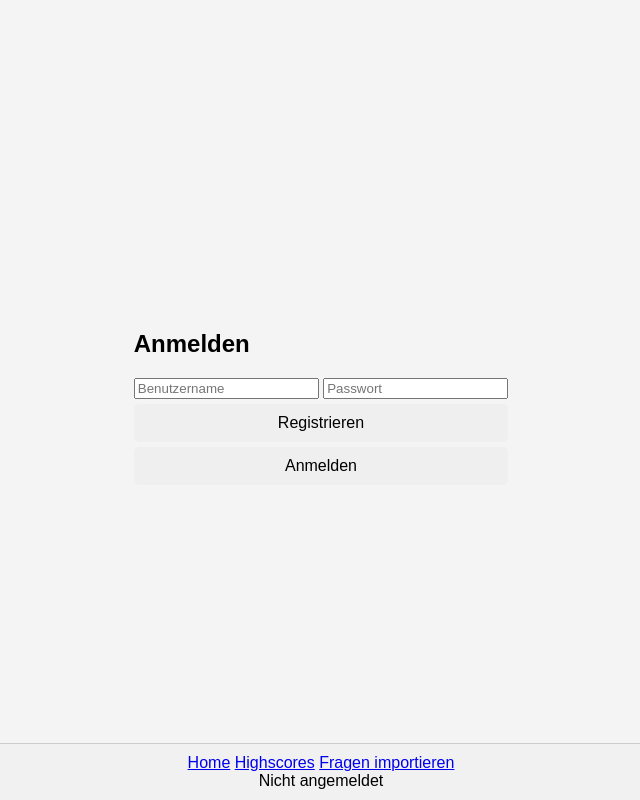
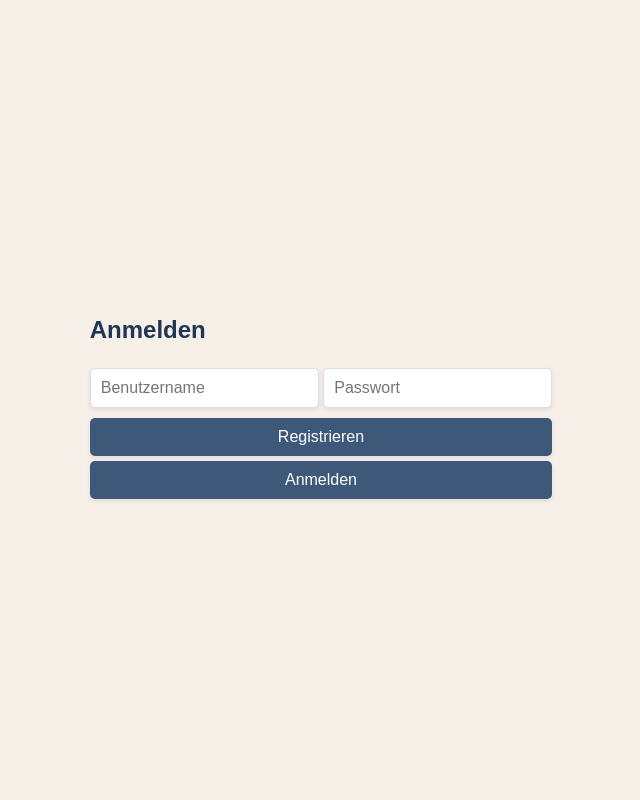
Before and after one commit to g0r1s3/-Exercises, a Flask app: page / in a window 1280 px wide. Shown: the whole page, without its empty margins (319-959 px from the left). Run offline with Flask 3, Linux system fonts and the light colour scheme.

Commit message:
Frontend finsihed

```diff
--- a/Web/Quiz/app.py
+++ b/Web/Quiz/app.py
@@ -1,4 +1,4 @@
-from flask import Flask, jsonify, request, render_template, session
+from flask import Flask, jsonify, request, render_template, session, redirect, url_for
 from flask_sqlalchemy import SQLAlchemy
 from werkzeug.security import generate_password_hash, check_password_hash
 import random
@@ -68,6 +68,9 @@ def clear_session():
 
 @app.route('/')
 def index():
+    if 'username' in session:
+        # Wenn der User eingeloggt ist, leite auf quiz-dashboard weiter
+        return render_template('quiz_dashboard.html')
     return render_template('index.html')
 
 @app.route('/quiz-dashboard')
@@ -95,7 +98,11 @@ def register():
     db.session.add(new_user)
     db.session.commit()
 
-    return jsonify({"message": "User registered successfully"}), 201
+    # Benutzer direkt anmelden
+    session['username'] = username
+
+    # Weiterleitung zum quiz-dashboard
+    return jsonify({"redirect": "/quiz-dashboard"}), 201
 
 @app.route('/login', methods=['POST'])
 def login():
@@ -113,10 +120,12 @@ def login():
     else:
         return jsonify({"error": "Invalid credentials"}), 401
 
+
+
 @app.route('/logout', methods=['GET'])
 def logout():
-    session.pop('username', None)
-    return jsonify({"message": "Logout successful"}), 200
+    session.pop('username', None)  # Benutzer aus der Session entfernen
+    return redirect(url_for('index'))  # Weiterleitung zur Login-Seite
 
 @app.route('/quiz', methods=['POST'])
 def add_question():
@@ -195,15 +204,15 @@ def highscores():
 
 @app.route('/upload-questions', methods=['GET'])
 def upload_questions_form():
-    if 'username' not in session:
-        return jsonify({"error": "User not logged in"}), 401
+    if 'username' not in session or session['username'] != 'admin':
+        return jsonify({"error": "Access denied. Admins only."}), 403
 
     return render_template('upload_questions.html')
 
 @app.route('/upload-questions', methods=['POST'])
 def handle_upload_questions():
-    if 'username' not in session:
-        return jsonify({"error": "User not logged in"}), 401
+    if 'username' not in session or session['username'] != 'admin':
+        return jsonify({"error": "Access denied. Admins only."}), 403
 
     file = request.files.get('file')
     if not file:
@@ -224,12 +233,12 @@ def handle_upload_questions():
         if Question.query.filter_by(question=question['question']).first():
             continue
 
-        # Neues Modell ohne "created_by", aber mit "region"
+        # Neues Modell mit Region
         new_question = Question(
             question=question['question'],
             options=",".join(question['options']),
             correct_answer=question['correct_answer'],
-            region=question['region']  # Region aus der Datei hinzufügen
+            region=question['region']
         )
         db.session.add(new_question)
         added_count += 1
--- a/Web/Quiz/static/script.js
+++ b/Web/Quiz/static/script.js
@@ -7,8 +7,15 @@ async function register() {
     headers: { "Content-Type": "application/json" },
     body: JSON.stringify({ username, password }),
   });
+
   const data = await response.json();
-  alert(data.message || data.error);
+
+  if (response.ok && data.redirect) {
+    // Weiterleitung zum Dashboard
+    window.location.href = data.redirect;
+  } else {
+    alert(data.error || "Registrierung fehlgeschlagen.");
+  }
 }
 
 async function login() {
--- a/Web/Quiz/static/style.css
+++ b/Web/Quiz/static/style.css
@@ -1,6 +1,7 @@
 body {
   font-family: Arial, sans-serif;
-  background-color: #f4f4f4;
+  background-color: #f5efe7; /* Sanftes Hintergrundweiß */
+  color: #213555; /* Dunkle Schriftfarbe */
   margin: 0;
   padding: 0;
   display: flex;
@@ -9,17 +10,33 @@ body {
   height: 100vh;
 }
 
+footer {
+  position: fixed;
+  bottom: 0;
+  width: 100%;
+  background-color: #d8c4b6; /* Dezentes Beige für Footer */
+  text-align: center;
+  padding: 10px;
+  border-top: 1px solid #ccc;
+  color: #213555;
+}
+
+footer div {
+  margin-top: 1rem;
+}
+
 .quiz-container {
-  background: white;
+  background: #fff; /* Weißer Hintergrund */
   border-radius: 8px;
-  box-shadow: 0 4px 10px rgba(0, 0, 0, 0.2);
+  box-shadow: 0 4px 10px rgba(33, 53, 85, 0.2); /* Leichter Schatten in Hauptfarbe */
   padding: 20px;
-  width: 300px;
+  width: 350px;
   text-align: center;
 }
 
 #question {
   font-size: 18px;
+  color: #3e5879; /* Zweite Hauptfarbe */
   margin-bottom: 20px;
 }
 
@@ -32,14 +49,18 @@ button {
   border-radius: 5px;
   cursor: pointer;
   font-size: 16px;
+  background-color: #3e5879; /* Blau für Buttons */
+  color: white;
+  transition: background-color 0.3s ease;
 }
 
 button:hover {
-  opacity: 0.9;
+  background-color: #213555; /* Dunklere Variante beim Hover */
 }
 
 #score {
   font-size: 16px;
+  color: #213555;
   margin-bottom: 10px;
 }
 
@@ -61,15 +82,16 @@ button:hover {
   border-radius: 8px;
   padding: 15px;
   width: 180px;
-  background-color: #fff;
+  background-color: #fff; /* Weißer Hintergrund */
+  color: #3e5879; /* Text in zweiter Hauptfarbe */
   text-align: center;
-  box-shadow: 0 2px 4px rgba(0, 0, 0, 0.1);
+  box-shadow: 0 2px 4px rgba(33, 53, 85, 0.1);
 }
 
 .region-card h2 {
   margin: 0 0 10px;
   font-size: 1.2em;
-  color: #333;
+  color: #213555; /* Hauptfarbe */
 }
 
 .region-card button {
@@ -77,7 +99,7 @@ button:hover {
   padding: 8px 12px;
   border: none;
   border-radius: 4px;
-  background-color: #007bff;
+  background-color: #3e5879; /* Blau für Buttons */
   color: #fff;
   font-size: 1em;
   cursor: pointer;
@@ -85,19 +107,110 @@ button:hover {
 }
 
 .region-card button:hover {
-  background-color: #0056b3;
-}
-
-button.correct {
-  background-color: #28a745;
-  color: white;
-}
-
-button.incorrect {
-  background-color: #dc3545;
-  color: white;
+  background-color: #213555; /* Dunkelblau beim Hover */
 }
 
 button {
   transition: background-color 0.3s ease;
 }
+
+a {
+  text-decoration: none;
+  color: #3e5879; /* Design-Farbe */
+  font-weight: bold;
+  transition: color 0.3s ease;
+  padding: 1rem;
+}
+
+a:hover {
+  color: #213555; /* Dunklere Farbe beim Hover */
+}
+
+a:visited {
+  color: #3e5879; /* Gleiche Farbe wie unbesucht */
+}
+
+table {
+  width: 50%;
+  margin: 20px auto; /* Zentriert die Tabelle */
+  border-collapse: collapse;
+  box-shadow: 0 4px 10px rgba(33, 53, 85, 0.1); /* Leichter Schatten */
+  border-radius: 8px;
+  overflow: hidden; /* Rundung wirkt auch auf die Tabelle */
+}
+
+th,
+td {
+  padding: 12px;
+  text-align: center;
+  border-bottom: 1px solid #ddd;
+  color: #213555;
+}
+
+th {
+  background-color: #d8c4b6; /* Beige Kopfzeile */
+  font-weight: bold;
+  text-transform: uppercase;
+}
+
+tr:nth-child(even) {
+  background-color: #f5efe7; /* Helle Hintergrundfarbe für gerade Zeilen */
+}
+
+tr:hover {
+  background-color: #ede9e3; /* Hover-Farbe */
+  transition: background-color 0.3s ease;
+}
+
+h1 {
+  text-align: center;
+  font-size: 2.5rem;
+  color: #213555;
+  margin-top: 20px;
+}
+
+input,
+button,
+textarea {
+  font-family: Arial, sans-serif;
+  font-size: 1rem;
+  padding: 10px;
+  margin: 5px 0;
+  border: 1px solid #ddd;
+  border-radius: 5px;
+  box-shadow: 0 2px 4px rgba(33, 53, 85, 0.1);
+  transition: border-color 0.3s ease, box-shadow 0.3s ease;
+}
+
+input:focus,
+textarea:focus {
+  border-color: #3e5879; /* Blau aus dem Design */
+  outline: none;
+  box-shadow: 0 2px 6px rgba(62, 88, 121, 0.3);
+}
+
+button {
+  background-color: #3e5879; /* Blau */
+  color: white;
+  cursor: pointer;
+  border: none;
+  transition: background-color 0.3s ease;
+}
+
+button:hover {
+  background-color: #213555; /* Dunkleres Blau beim Hover */
+}
+
+textarea {
+  resize: vertical; /* Erlaubt vertikale Größenanpassung */
+}
+
+button.correct {
+  background-color: #28a745; /* Grün für korrekte Antworten */
+  color: white;
+}
+
+button.incorrect {
+  background-color: #dc3545; /* Rot für falsche Antworten */
+  color: white;
+}
--- a/Web/Quiz/templates/footer.html
+++ b/Web/Quiz/templates/footer.html
@@ -1,21 +1,15 @@
-<footer
-  style="
-    position: fixed;
-    bottom: 0;
-    width: 100%;
-    background-color: #f1f1f1;
-    text-align: center;
-    padding: 10px;
-    border-top: 1px solid #ccc;
-  "
->
+<footer>
   <nav>
     <a href="/">Home</a>
     <a href="/highscores">Highscores</a>
-    <a href="/upload-questions">Fragen importieren</a>
+    {% if session.username == 'admin' %}
+    <a href="/upload-questions">Fragen hochladen</a>
+    {% endif %} {% if session.username %}
+    <a href="/logout">Logout</a>
+    {% endif %}
   </nav>
   <div>
-    {% if session.username %} Angemeldet: {{ session.username }} {% else %}
-    Nicht angemeldet {% endif %}
+    {% if session.username %} Angemeldet: <b> {{ session.username }} </b> {%
+    else %} Nicht angemeldet {% endif %}
   </div>
 </footer>
--- a/Web/Quiz/templates/highscores.html
+++ b/Web/Quiz/templates/highscores.html
@@ -5,6 +5,7 @@
     <meta name="viewport" content="width=device-width, initial-scale=1.0" />
     <title>Highscores</title>
     <link rel="stylesheet" href="/static/style.css" />
+    <link rel="stylesheet" href="/static/highscore.css" />
   </head>
   <body>
     <h1>Highscores</h1>
--- a/Web/Quiz/templates/index.html
+++ b/Web/Quiz/templates/index.html
@@ -33,7 +33,7 @@
       </div>
     </div>
 
-    {% include 'footer.html' %}
+    <!-- {% include 'footer.html' %} -->
     <script src="{{ url_for('static', filename='script.js') }}"></script>
   </body>
 </html>
```
Also changed, not shown: Web/Quiz/static/highscore.css (added, +44 -0 lines), Web/Quiz/instance/quiz.db.
